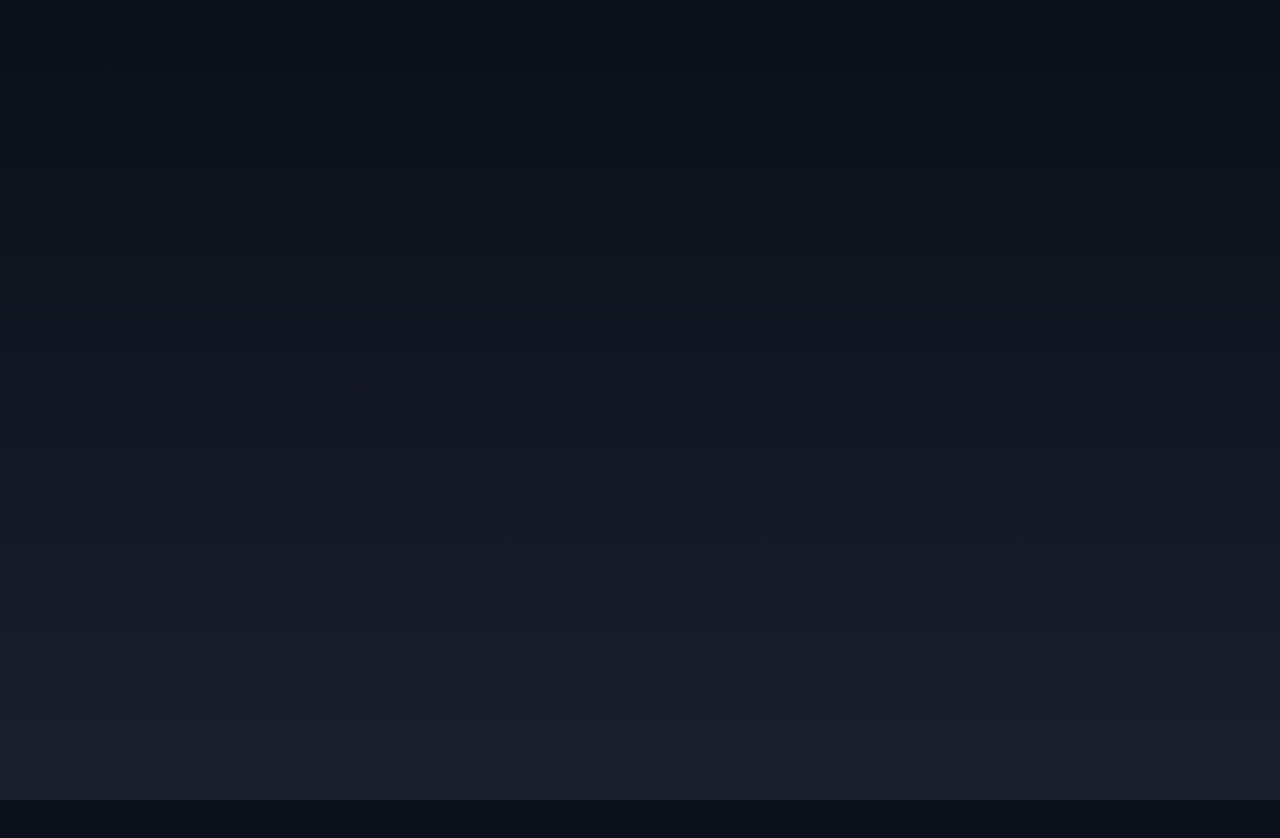
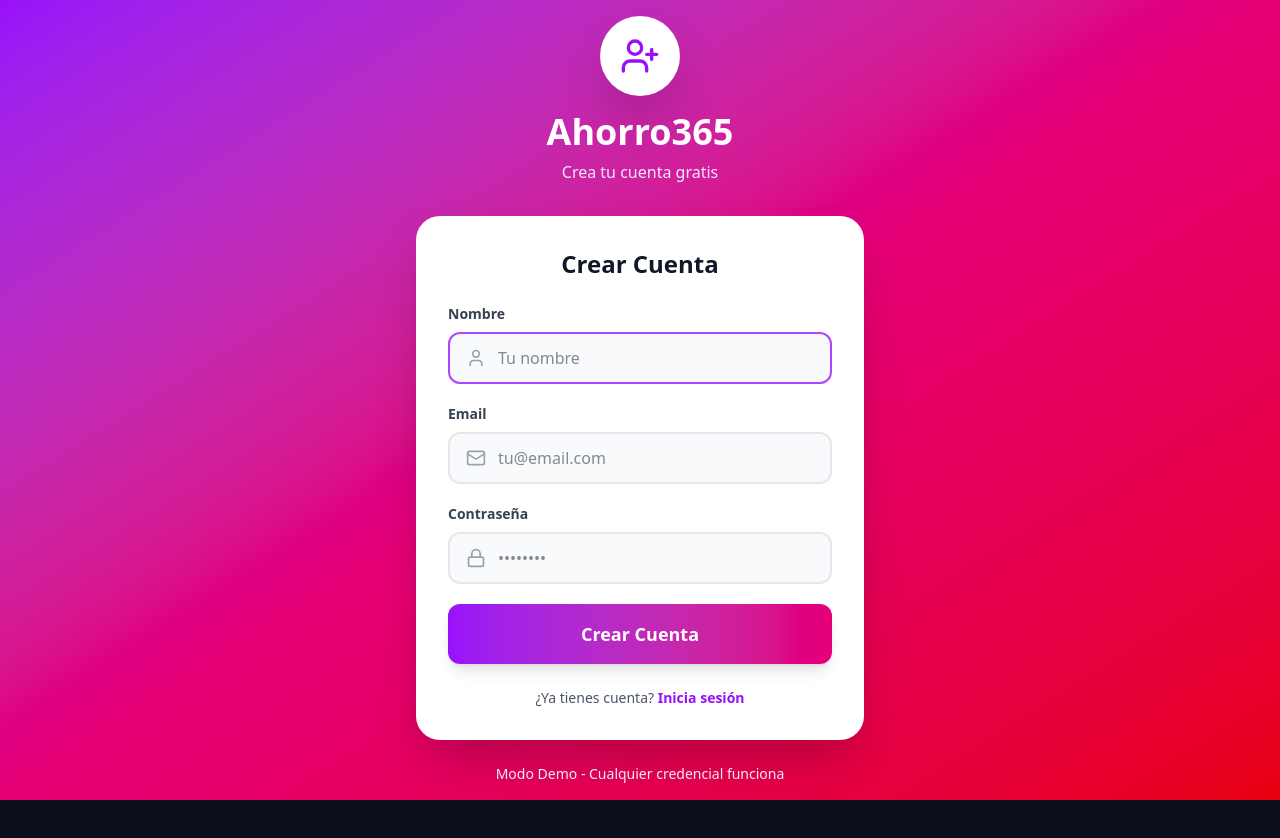
Before and after one commit to ahorro365app-prog/ai-app, a Next.js app: page /sign-up in a window 1280 px wide. Before the commit this address had no page. Shown: the top 838 px of the page. Before the commit the page ends 800 px from the top, so only its background shows below. Built offline with nearby package versions, Linux system fonts and the light colour scheme.

Commit message:
feat: Crear páginas de login y registro funcionales sin Clerk

```diff
--- a/src/app/sign-in/page.tsx
+++ b/src/app/sign-in/page.tsx
@@ -1,5 +1,105 @@
-import { redirect } from 'next/navigation';
+"use client";
+
+import { useState } from 'react';
+import { useRouter } from 'next/navigation';
+import { LogIn, Mail, Lock } from 'lucide-react';
 
 export default function SignInPage() {
-  redirect('/dashboard');
+  const router = useRouter();
+  const [email, setEmail] = useState('');
+  const [password, setPassword] = useState('');
+
+  const handleSubmit = (e: React.FormEvent) => {
+    e.preventDefault();
+    // Por ahora, cualquier credencial permite entrar
+    // En producción, aquí irías a tu backend
+    if (email && password) {
+      router.push('/dashboard');
+    } else {
+      alert('Por favor completa todos los campos');
+    }
+  };
+
+  return (
+    <div className="min-h-screen bg-gradient-to-br from-blue-600 via-purple-600 to-pink-600 flex items-center justify-center p-4">
+      <div className="w-full max-w-md">
+        {/* Logo/Header */}
+        <div className="text-center mb-8">
+          <div className="w-20 h-20 bg-white rounded-full mx-auto mb-4 flex items-center justify-center shadow-2xl">
+            <LogIn size={40} className="text-blue-600" />
+          </div>
+          <h1 className="text-4xl font-bold text-white mb-2">Ahorro365</h1>
+          <p className="text-blue-100">Gestiona tus finanzas con IA</p>
+        </div>
+
+        {/* Formulario */}
+        <div className="bg-white rounded-3xl p-8 shadow-2xl">
+          <h2 className="text-2xl font-bold text-gray-900 mb-6 text-center">Iniciar Sesión</h2>
+
+          <form onSubmit={handleSubmit} className="space-y-5">
+            {/* Email */}
+            <div>
+              <label className="block text-sm font-semibold text-gray-700 mb-2">
+                Email
+              </label>
+              <div className="flex items-center gap-3 px-4 py-3 rounded-xl bg-gray-50 border-2 border-gray-200 focus-within:border-blue-500 transition-colors">
+                <Mail size={20} className="text-gray-400" />
+                <input
+                  type="email"
+                  value={email}
+                  onChange={(e) => setEmail(e.target.value)}
+                  placeholder="tu@email.com"
+                  className="flex-1 bg-transparent text-gray-900 focus:outline-none"
+                  autoFocus
+                />
+              </div>
+            </div>
+
+            {/* Password */}
+            <div>
+              <label className="block text-sm font-semibold text-gray-700 mb-2">
+                Contraseña
+              </label>
+              <div className="flex items-center gap-3 px-4 py-3 rounded-xl bg-gray-50 border-2 border-gray-200 focus-within:border-blue-500 transition-colors">
+                <Lock size={20} className="text-gray-400" />
+                <input
+                  type="password"
+                  value={password}
+                  onChange={(e) => setPassword(e.target.value)}
+                  placeholder="••••••••"
+                  className="flex-1 bg-transparent text-gray-900 focus:outline-none"
+                />
+              </div>
+            </div>
+
+            {/* Botón */}
+            <button
+              type="submit"
+              className="w-full py-4 px-6 rounded-xl bg-gradient-to-r from-blue-600 to-purple-600 text-white font-bold text-lg hover:opacity-90 hover:scale-[1.02] active:scale-[0.98] transition-all shadow-lg"
+            >
+              Ingresar
+            </button>
+          </form>
+
+          {/* Link a registro */}
+          <div className="mt-6 text-center">
+            <p className="text-sm text-gray-600">
+              ¿No tienes cuenta?{' '}
+              <button
+                onClick={() => router.push('/sign-up')}
+                className="text-blue-600 font-semibold hover:underline"
+              >
+                Regístrate
+              </button>
+            </p>
+          </div>
+        </div>
+
+        {/* Footer */}
+        <p className="text-center text-blue-100 text-sm mt-6">
+          Modo Demo - Cualquier credencial funciona
+        </p>
+      </div>
+    </div>
+  );
 }
--- a/src/app/sign-up/page.tsx
+++ b/src/app/sign-up/page.tsx
@@ -1,5 +1,122 @@
-import { redirect } from 'next/navigation';
+"use client";
+
+import { useState } from 'react';
+import { useRouter } from 'next/navigation';
+import { UserPlus, Mail, Lock, User } from 'lucide-react';
 
 export default function SignUpPage() {
-  redirect('/dashboard');
+  const router = useRouter();
+  const [name, setName] = useState('');
+  const [email, setEmail] = useState('');
+  const [password, setPassword] = useState('');
+
+  const handleSubmit = (e: React.FormEvent) => {
+    e.preventDefault();
+    // Por ahora, cualquier credencial permite registrarse
+    if (name && email && password) {
+      router.push('/dashboard');
+    } else {
+      alert('Por favor completa todos los campos');
+    }
+  };
+
+  return (
+    <div className="min-h-screen bg-gradient-to-br from-purple-600 via-pink-600 to-red-600 flex items-center justify-center p-4">
+      <div className="w-full max-w-md">
+        {/* Logo/Header */}
+        <div className="text-center mb-8">
+          <div className="w-20 h-20 bg-white rounded-full mx-auto mb-4 flex items-center justify-center shadow-2xl">
+            <UserPlus size={40} className="text-purple-600" />
+          </div>
+          <h1 className="text-4xl font-bold text-white mb-2">Ahorro365</h1>
+          <p className="text-purple-100">Crea tu cuenta gratis</p>
+        </div>
+
+        {/* Formulario */}
+        <div className="bg-white rounded-3xl p-8 shadow-2xl">
+          <h2 className="text-2xl font-bold text-gray-900 mb-6 text-center">Crear Cuenta</h2>
+
+          <form onSubmit={handleSubmit} className="space-y-5">
+            {/* Nombre */}
+            <div>
+              <label className="block text-sm font-semibold text-gray-700 mb-2">
+                Nombre
+              </label>
+              <div className="flex items-center gap-3 px-4 py-3 rounded-xl bg-gray-50 border-2 border-gray-200 focus-within:border-purple-500 transition-colors">
+                <User size={20} className="text-gray-400" />
+                <input
+                  type="text"
+                  value={name}
+                  onChange={(e) => setName(e.target.value)}
+                  placeholder="Tu nombre"
+                  className="flex-1 bg-transparent text-gray-900 focus:outline-none"
+                  autoFocus
+                />
+              </div>
+            </div>
+
+            {/* Email */}
+            <div>
+              <label className="block text-sm font-semibold text-gray-700 mb-2">
+                Email
+              </label>
+              <div className="flex items-center gap-3 px-4 py-3 rounded-xl bg-gray-50 border-2 border-gray-200 focus-within:border-purple-500 transition-colors">
+                <Mail size={20} className="text-gray-400" />
+                <input
+                  type="email"
+                  value={email}
+                  onChange={(e) => setEmail(e.target.value)}
+                  placeholder="tu@email.com"
+                  className="flex-1 bg-transparent text-gray-900 focus:outline-none"
+                />
+              </div>
+            </div>
+
+            {/* Password */}
+            <div>
+              <label className="block text-sm font-semibold text-gray-700 mb-2">
+                Contraseña
+              </label>
+              <div className="flex items-center gap-3 px-4 py-3 rounded-xl bg-gray-50 border-2 border-gray-200 focus-within:border-purple-500 transition-colors">
+                <Lock size={20} className="text-gray-400" />
+                <input
+                  type="password"
+                  value={password}
+                  onChange={(e) => setPassword(e.target.value)}
+                  placeholder="••••••••"
+                  className="flex-1 bg-transparent text-gray-900 focus:outline-none"
+                />
+              </div>
+            </div>
+
+            {/* Botón */}
+            <button
+              type="submit"
+              className="w-full py-4 px-6 rounded-xl bg-gradient-to-r from-purple-600 to-pink-600 text-white font-bold text-lg hover:opacity-90 hover:scale-[1.02] active:scale-[0.98] transition-all shadow-lg"
+            >
+              Crear Cuenta
+            </button>
+          </form>
+
+          {/* Link a login */}
+          <div className="mt-6 text-center">
+            <p className="text-sm text-gray-600">
+              ¿Ya tienes cuenta?{' '}
+              <button
+                onClick={() => router.push('/sign-in')}
+                className="text-purple-600 font-semibold hover:underline"
+              >
+                Inicia sesión
+              </button>
+            </p>
+          </div>
+        </div>
+
+        {/* Footer */}
+        <p className="text-center text-purple-100 text-sm mt-6">
+          Modo Demo - Cualquier credencial funciona
+        </p>
+      </div>
+    </div>
+  );
 }
```
